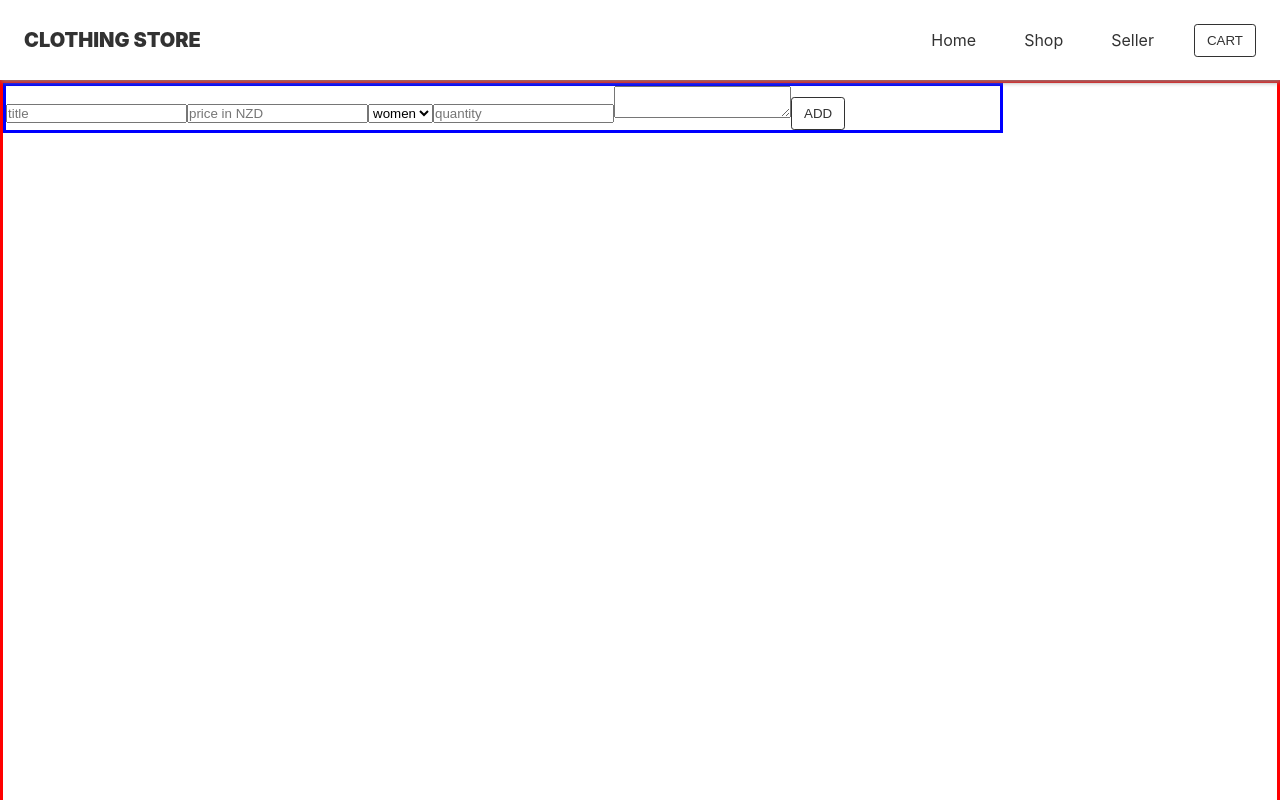
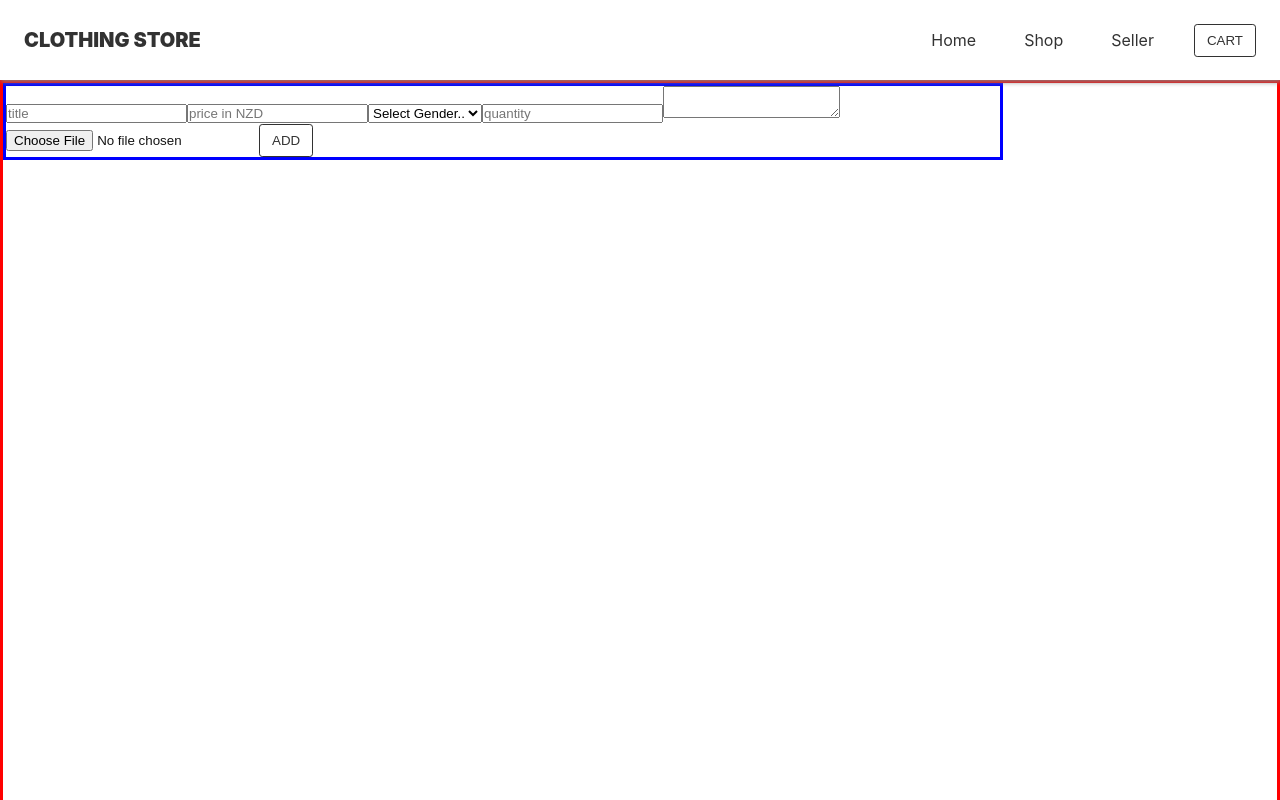
Before and after one commit to jayxwoo/pj_sites_5_clothing-store_react-js, a React (Create React App) app: page /add in a window 1280 px wide. Shown: the top 800 px of the page. Built offline with nearby package versions, Linux system fonts and the light colour scheme.

Commit message:
select option binding solved

```diff
--- a/src/pages/Add.js
+++ b/src/pages/Add.js
@@ -8,31 +8,34 @@ const Add = () => {
     const [gender, setGender] = useState('');
     const [quantity, setQuantity] = useState('');
     const [desc, setDesc] = useState('');
+    const [img, setImg] = useState();
     // const [product, setProduct] = useState({});
 
     const handleSubmit = (e) => {
+        console.log(title, price, gender, quantity, desc);
         e.preventDefault();
-
-        console.log(title, price, gender, quantity, desc);
     };
 
     return (
         <div className="add">
             <form className="form" onSubmit={handleSubmit}>
                 <label className="a11y-hidden">Title</label>
-                <input type="text" className="title" placeholder="title" value={title} onChange={(e) => {setTitle(e.target.value)}} required />
+                <input type="text" className="title" placeholder="title" value={title} onChange={(e) => { setTitle(e.target.value) }} required />
                 <label className="a11y-hidden">Price</label>
-                <input type="text" className="title" placeholder="price in NZD" value={price} onChange={(e) => {setPrice(e.target.value)}} required />
+                <input type="number" className="title" placeholder="price in NZD" value={price} onChange={(e) => { setPrice(e.target.value) }} required />
                 <label className="a11y-hidden">Gender</label>
-                <select name="gender" id="gender" value={gender} onChange={(e) => {setGender(e.target.value)}} required>
+                <select className="gender" defaultValue="" onChange={(e) => { setGender(e.target.value) }} required>
+                    <option value="" disabled>Select Gender..</option>
                     <option value="women">women</option>
                     <option value="men">men</option>
                     <option value="unisex">unisex</option>
                 </select>
                 <label className="a11y-hidden">Quantity</label>
-                <input type="number" className="quantity" placeholder="quantity" value={quantity} onChange={(e) => {setQuantity(e.target.value)}} required />
+                <input type="number" className="quantity" placeholder="quantity" value={quantity} onChange={(e) => { setQuantity(e.target.value) }} required />
                 <label className="a11y-hidden">Description</label>
-                <textarea className="description" value={desc} onChange={(e) => {setDesc(e.target.value)}} required></textarea>
+                <textarea className="description" value={desc} onChange={(e) => { setDesc(e.target.value) }} required></textarea>
+                <label className="a11y-hidden">Image</label>
+                <input type="file" className="img" value={img} onChange={(e) => { setImg(e.target.value) }} required />
                 <Button>Add</Button>
             </form>
         </div>
```
